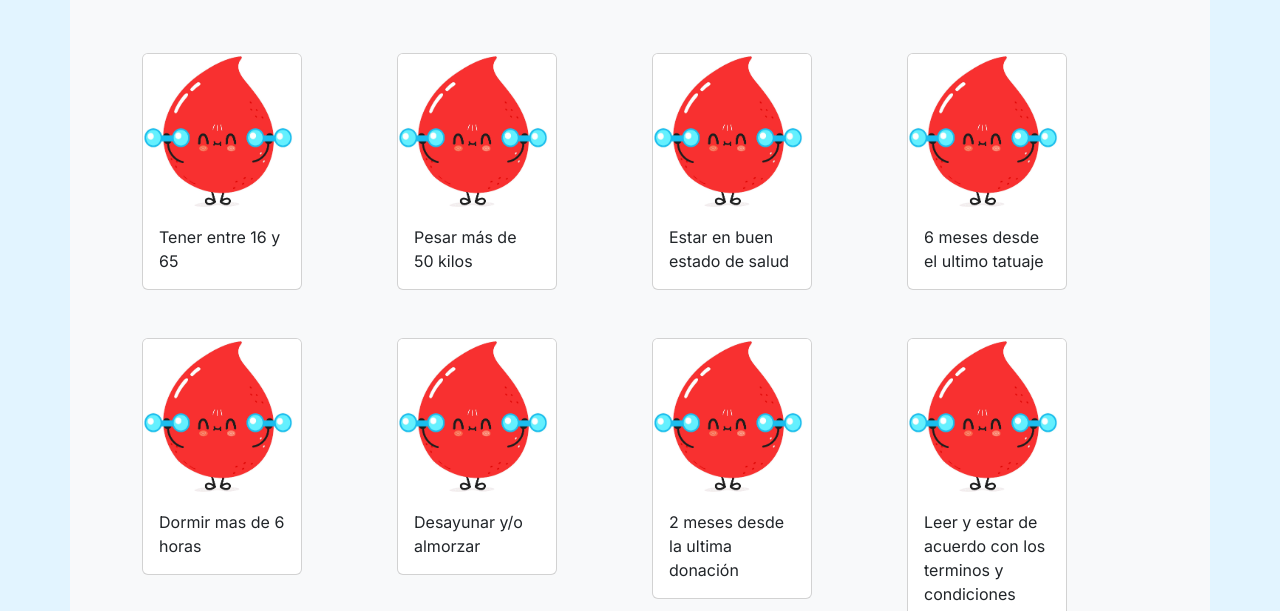
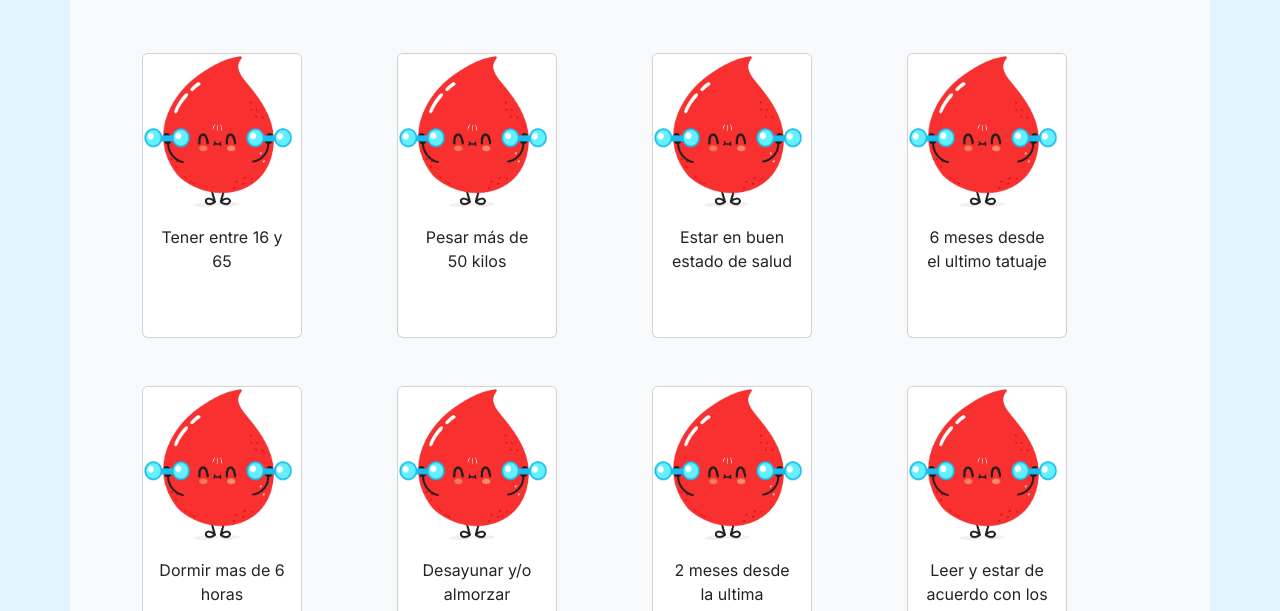
Before and after one commit to luccar31/visualizacion-tp-final, a plain HTML site: page requisitos.html in a window 1280 px wide. Shown: the part 189-800 px from the top of the page. Drawn offline with nearby package versions, Linux system fonts and the light colour scheme.

Commit message:
arreglo en requisitos

```diff
--- a/requisitos.html
+++ b/requisitos.html
@@ -65,8 +65,56 @@
             <div class="col-3">
               <div class="card" style="width: 10rem;">
                 <img src="/img/blood1.png" class="card-img-top" alt="">
-                <div class="card-body">
-                  <p class="card-text">Tener entre 16 y 65</p>
+                <div class="card-body mb-5">
+                  <p class="card-text text-center">Tener entre 16 y 65</p>
+                </div>
+              </div>
+            </div>
+            <div class="col-3">
+              <div class="card" style="width: 10rem;">
+                <img src="/img/blood1.png" class="card-img-top" alt="">
+                <div class="card-body mb-5">
+                  <p class="card-text text-center">Pesar más de 50 kilos</p>
+                </div>
+              </div>
+            </div>
+            <div class="col-3">
+              <div class="card" style="width: 10rem;">
+                <img src="/img/blood1.png" class="card-img-top" alt="">
+                <div class="card-body mb-5">
+                  <p class="card-text text-center">Estar en buen estado de salud</p>
+                </div>
+              </div>
+            </div>
+            <div class="col-3">
+              <div class="card" style="width: 10rem;">
+                <img src="/img/blood1.png" class="card-img-top" alt="">
+                <div class="card-body mb-5">
+                  <p class="card-text text-center">6 meses desde el ultimo tatuaje</p>
+                </div>
+              </div>
+            </div>
+            <div class="col-3">
+              <div class="card" style="width: 10rem;">
+                <img src="/img/blood1.png" class="card-img-top" alt="">
+                <div class="card-body mb-5">
+                  <p class="card-text text-center">Dormir mas de 6 horas</p>
+                </div>
+              </div>
+            </div>
+            <div class="col-3">
+              <div class="card" style="width: 10rem;">
+                <img src="/img/blood1.png" class="card-img-top" alt="">
+                <div class="card-body mb-5">
+                  <p class="card-text text-center">Desayunar y/o almorzar</p>
+                </div>
+              </div>
+            </div>
+            <div class="col-3">
+              <div class="card" style="width: 10rem;">
+                <img src="/img/blood1.png" class="card-img-top" alt="">
+                <div class="card-body mb-4">
+                  <p class="card-text text-center">2 meses desde la ultima donación</p>
                 </div>
               </div>
             </div>
@@ -74,55 +122,7 @@
               <div class="card" style="width: 10rem;">
                 <img src="/img/blood1.png" class="card-img-top" alt="">
                 <div class="card-body">
-                  <p class="card-text">Pesar más de 50 kilos</p>
-                </div>
-              </div>
-            </div>
-            <div class="col-3">
-              <div class="card" style="width: 10rem;">
-                <img src="/img/blood1.png" class="card-img-top" alt="">
-                <div class="card-body">
-                  <p class="card-text">Estar en buen estado de salud</p>
-                </div>
-              </div>
-            </div>
-            <div class="col-3">
-              <div class="card" style="width: 10rem;">
-                <img src="/img/blood1.png" class="card-img-top" alt="">
-                <div class="card-body">
-                  <p class="card-text">6 meses desde el ultimo tatuaje</p>
-                </div>
-              </div>
-            </div>
-            <div class="col-3">
-              <div class="card" style="width: 10rem;">
-                <img src="/img/blood1.png" class="card-img-top" alt="">
-                <div class="card-body">
-                  <p class="card-text">Dormir mas de 6 horas</p>
-                </div>
-              </div>
-            </div>
-            <div class="col-3">
-              <div class="card" style="width: 10rem;">
-                <img src="/img/blood1.png" class="card-img-top" alt="">
-                <div class="card-body">
-                  <p class="card-text">Desayunar y/o almorzar</p>
-                </div>
-              </div>
-            </div>
-            <div class="col-3">
-              <div class="card" style="width: 10rem;">
-                <img src="/img/blood1.png" class="card-img-top" alt="">
-                <div class="card-body">
-                  <p class="card-text">2 meses desde la ultima donación</p>
-                </div>
-              </div>
-            </div>
-            <div class="col-3">
-              <div class="card" style="width: 10rem;">
-                <img src="/img/blood1.png" class="card-img-top" alt="">
-                <div class="card-body">
-                  <p class="card-text">Leer y estar de acuerdo con los terminos y condiciones</p>
+                  <p class="card-text text-center">Leer y estar de acuerdo con los terminos y condiciones</p>
                 </div>
               </div>
             </div>
```
